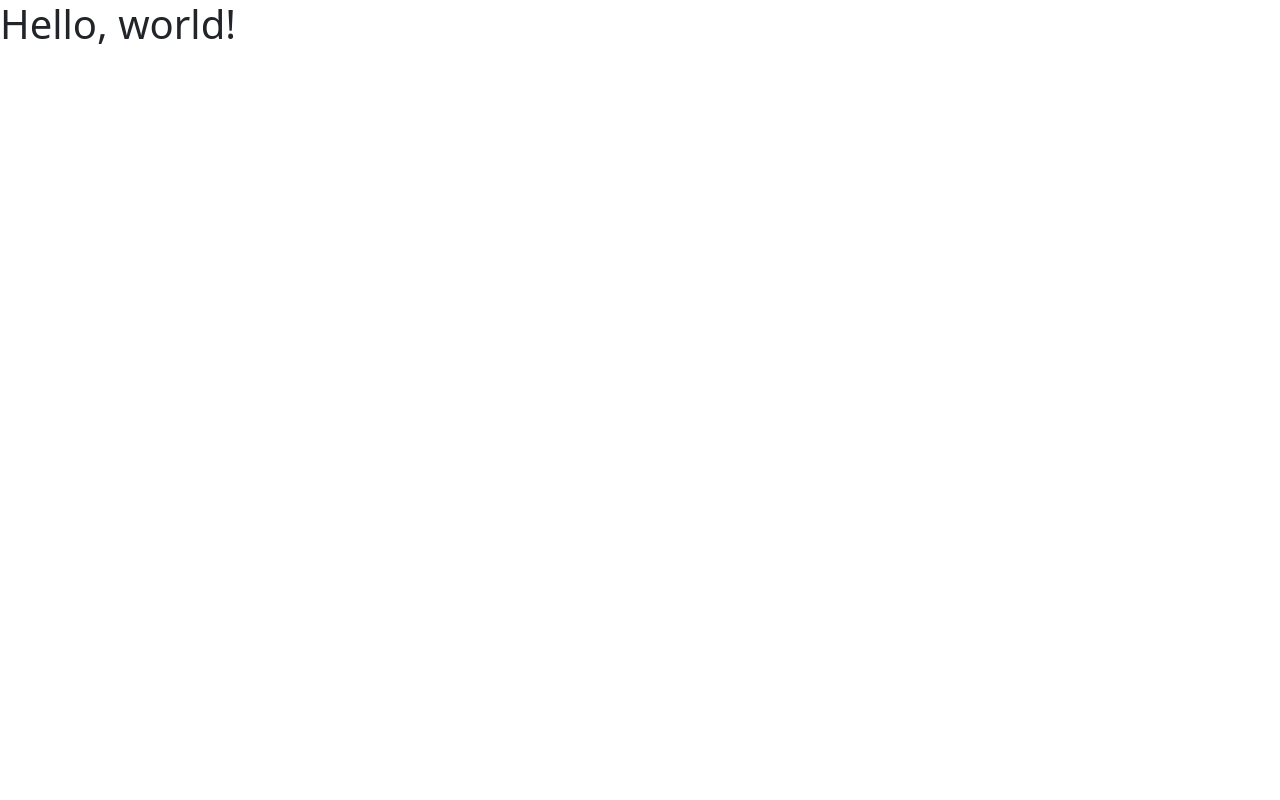
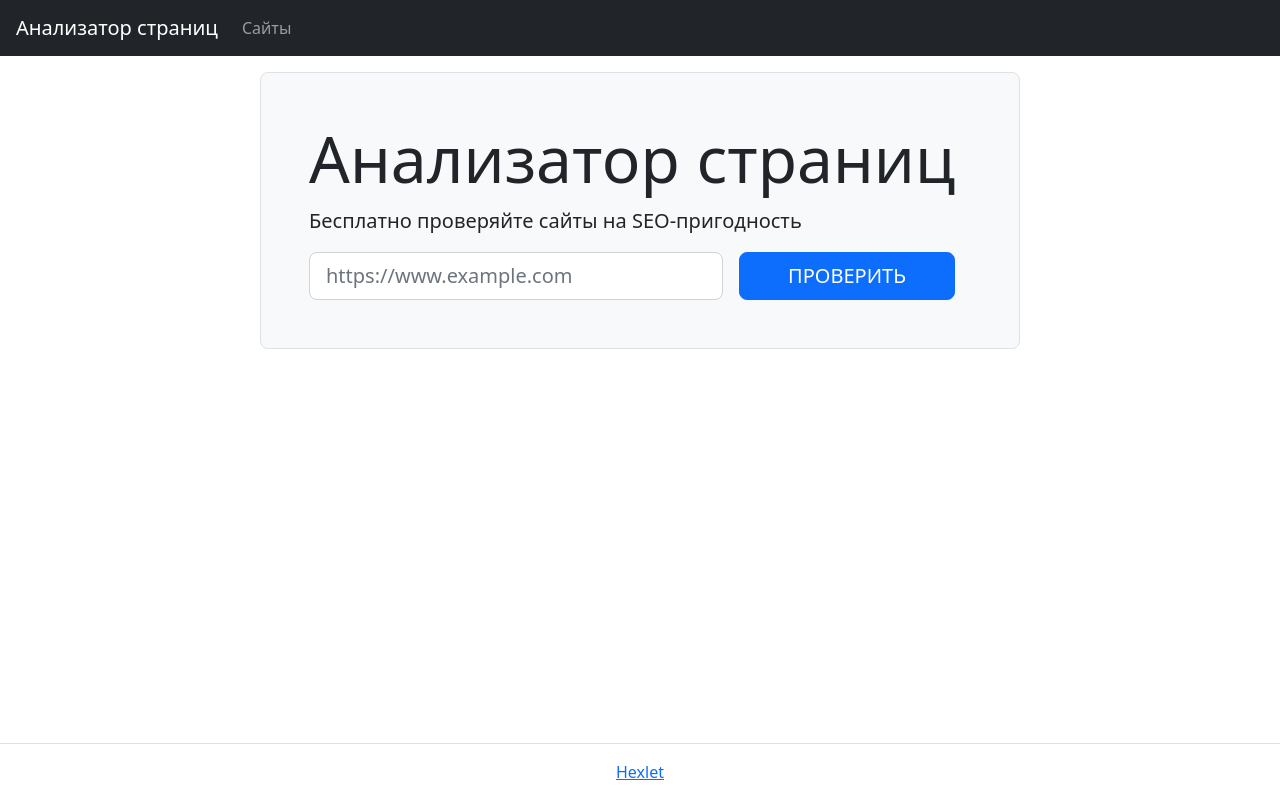
Before and after one commit to lt3-me/python-project-83, a Flask app: page / in a window 1280 px wide. Before the commit the page is almost empty. Run offline with Flask 3, Linux system fonts and the light colour scheme; some libraries are stand-ins or nearby versions.

Commit message:
Update index page

```diff
--- a/page_analyzer/templates/index.html
+++ b/page_analyzer/templates/index.html
@@ -1,13 +1,47 @@
-<!doctype html>
+<!DOCTYPE html>
 <html lang="en">
   <head>
     <meta charset="utf-8">
-    <meta name="viewport" content="width=device-width, initial-scale=1">
-    <title>Bootstrap demo</title>
-    <link href="https://cdn.jsdelivr.net/npm/bootstrap@5.3.2/dist/css/bootstrap.min.css" rel="stylesheet" integrity="sha384-T3c6CoIi6uLrA9TneNEoa7RxnatzjcDSCmG1MXxSR1GAsXEV/Dwwykc2MPK8M2HN" crossorigin="anonymous">
+    <meta name="viewport" content="width=device-width, initial-scale=1, shrink-to-fit=no">
+    <meta name="description" content="Third project for Hexlet.io">
+    <link href="https://cdn.jsdelivr.net/npm/bootstrap@5.2.0/dist/css/bootstrap.min.css" rel="stylesheet"
+    integrity="sha384-gH2yIJqKdNHPEq0n4Mqa/HGKIhSkIHeL5AyhkYV8i59U5AR6csBvApHHNl/vI1Bx" crossorigin="anonymous">
+    <title>Анализатор страниц</title>
   </head>
-  <body>
-    <h1>Hello, world!</h1>
-    <script src="https://cdn.jsdelivr.net/npm/bootstrap@5.3.2/dist/js/bootstrap.bundle.min.js" integrity="sha384-C6RzsynM9kWDrMNeT87bh95OGNyZPhcTNXj1NW7RuBCsyN/o0jlpcV8Qyq46cDfL" crossorigin="anonymous"></script>
+  <body class="min-vh-100 d-flex flex-column">
+  <header class="flex-shrink-0">
+    <nav class="navbar navbar-expand-md navbar-dark bg-dark px-3">
+  <a class="navbar-brand" href="/">Анализатор страниц</a>
+  <div id="navbarNav">
+      <ul class="navbar-nav">
+        <li class="nav-item"><a class="nav-link " href="/urls">Сайты</a></li>
+      </ul>
+  </div>
+    </nav>
+  </header>
+  <main class="flex-grow-1">
+    <div class="container-lg mt-3">
+      <h1></h1>
+      <div class="row">
+        <div class="col-12 col-md-10 col-lg-8 mx-auto border rounded-3 bg-light p-5">
+          <h1 class="display-3">Анализатор страниц</h1>
+          <p class="lead">Бесплатно проверяйте сайты на SEO-пригодность</p>
+          <form action="/urls " method="post" class="d-flex justify-content-center">
+          <input type="text" name="url" placeholder="https://www.example.com"value=""  class="form-control form-control-lg" required>
+          <input type="submit" class="btn btn-primary  btn-lg ms-3 px-5 text-uppercase mx-3" value="Проверить">
+      </form>
+        </div>
+      </div>
+    </div>
+  </main>
+  <footer class="border-top py-3 mt-5 flex-shrink-0">
+  <div class="container-lg">
+    <div class="text-center">
+      <a href="https://ru.hexlet.io/" target="_blank">Hexlet</a>
+    </div>
+  </div>
+</footer>
+  <script src="https://cdn.jsdelivr.net/npm/bootstrap@5.1.3/dist/js/bootstrap.bundle.min.js"
+    integrity="sha384-ka7Sk0Gln4gmtz2MlQnikT1wXgYsOg+OMhuP+IlRH9sENBO0LRn5q+8nbTov4+1p" crossorigin="anonymous"></script>
   </body>
 </html>
```
